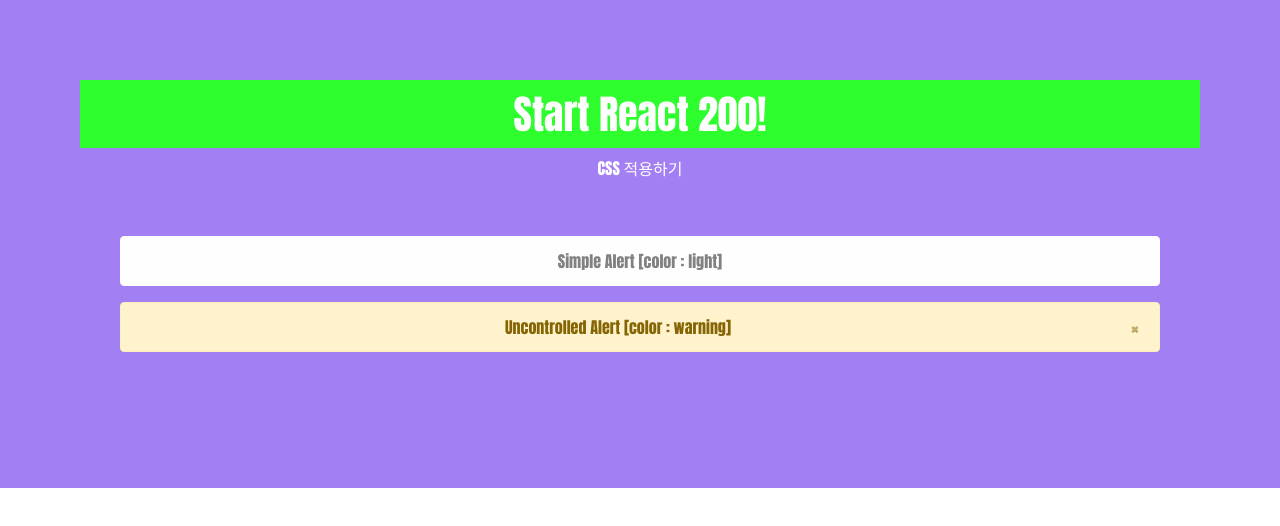
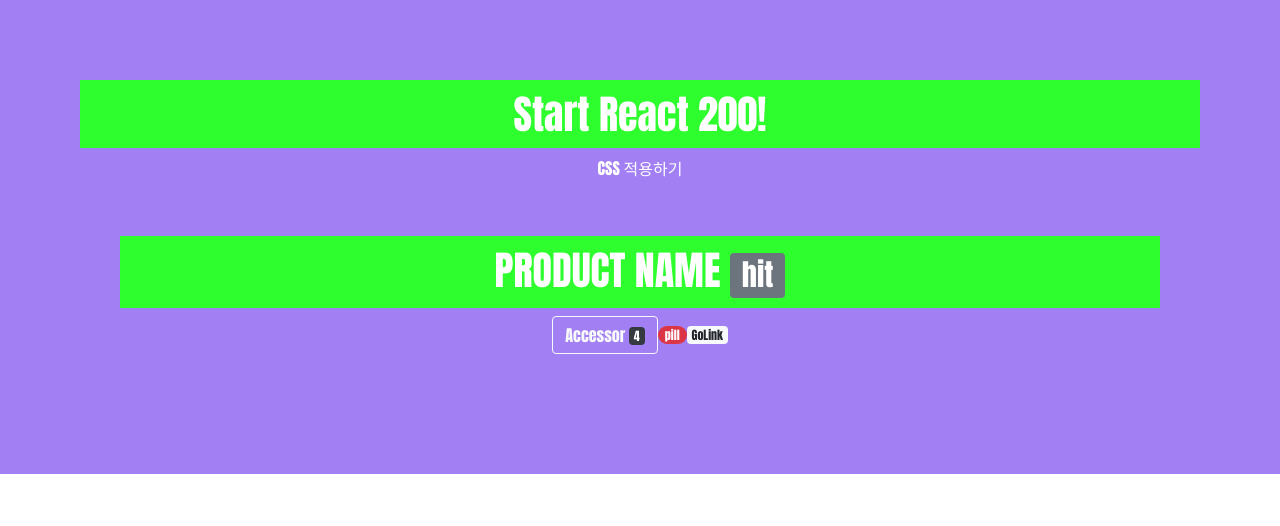
Before and after one commit to my-choe/react200, a React (Create React App) app: page / in a window 1280 px wide. Shown: the top 526 px of the page. Built offline with nearby package versions, Linux system fonts and the light colour scheme.

Commit message:
035 reactstrap Badge 사용하기

```diff
--- a/src/App.js
+++ b/src/App.js
@@ -1,6 +1,6 @@
 import React from 'react';
 import './App.css';
-import ReactstrapAlerts from './R034_ReactstrapAlerts';
+import ReactstrapBadges from './R035_ReactstrapBadges';
 import 'bootstrap/dist/css/bootstrap.css';
 
 function App() {
@@ -8,7 +8,7 @@ function App() {
     <div>
       <h1>Start React 200!</h1>
       <p>CSS 적용하기</p>
-      <ReactstrapAlerts/>
+      <ReactstrapBadges/>
     </div>
   );
 }
--- /dev/null
+++ b/src/R035_ReactstrapBadges.js
@@ -0,0 +1,24 @@
+import React, { Component } from 'react';
+import { Badge, Button } from 'reactstrap';
+/**
+ * Badge 패키지는 부모 요소에 추가로 특정 문자열이나 숫자를 표시할 때 사용된다.
+ * 사용 예시로 쇼핑몰 웹 사이트의 상품 옆에 신상품(new), 히트상품(hit), 세일상품(sale)과 같은 배지를 사용할 수 있다.
+ * 버튼 안에 배지를 추가해 접속자, 메시지 수와 같은 어떤 속성 수치를 나타낼 때 사용할 수 있다.
+ * pill : 테두리 둥글게 적용
+ */
+class R035_ReactstrapBadges extends Component {
+    render() {
+        return (
+            <div>
+                <h1>PRODUCT NAME <Badge color="secondary">hit</Badge></h1>
+                <Button color="light" outline>
+                    Accessor <Badge color="dark">4</Badge>
+                </Button>
+                <Badge color="danger" pill>pill</Badge>
+                <Badge href="http://example.com" color="light">GoLink</Badge>
+            </div>
+        )
+    }
+}
+
+export default R035_ReactstrapBadges;
```
